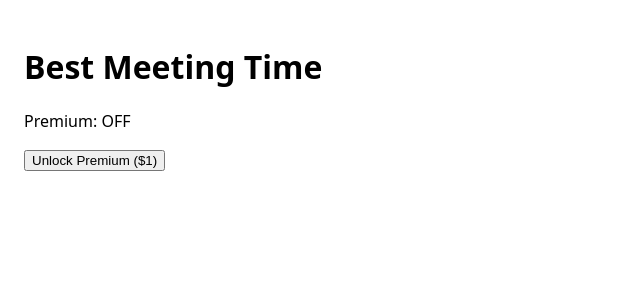
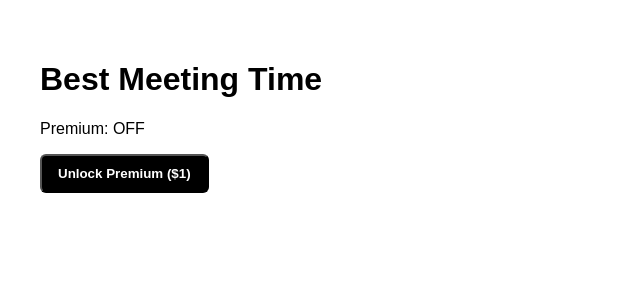
Before and after one commit to techtalk1282/Best-Meeting-Time, a Next.js app: page / in a window 1280 px wide. Shown: the top 300 px of the page, without its empty margins (0-640 px from the left). Built offline with nearby package versions, Linux system fonts and the light colour scheme; no server answers.

Commit message:
fix(ui): remove api navigation wrapper from checkout button

```diff
--- a/app/page.tsx
+++ b/app/page.tsx
@@ -1,30 +1,16 @@
-// app/page.tsx
-import { cookies } from "next/headers";
-import { redirect } from "next/navigation";
+"use client";
 
-export default function HomePage({
-  searchParams,
-}: {
-  searchParams?: { session_id?: string };
-}) {
-  const premium = cookies().get("premium")?.value === "1";
-  const sessionId = searchParams?.session_id;
+import UnlockPremiumButton from "./UnlockPremiumButton";
 
-  // If returning from Stripe with session_id, verify unlock
-  if (sessionId) {
-    redirect(`/verify-unlock?session_id=${sessionId}`);
-  }
+export default function HomePage() {
+  return (
+    <main style={{ padding: "40px", fontFamily: "sans-serif" }}>
+      <h1>Best Meeting Time</h1>
 
-  return (
-    <main style={{ padding: 24, fontFamily: "system-ui" }}>
-      <h1>Best Meeting Time</h1>
-      <p>Premium: {premium ? "ON" : "OFF"}</p>
+      <p>Premium: OFF</p>
 
-      {!premium && (
-        <a href="/api/checkout">
-          <button>Unlock Premium ($1)</button>
-        </a>
-      )}
+      {/* IMPORTANT: no <a>, no <form>, no href */}
+      <UnlockPremiumButton />
     </main>
   );
 }
```
